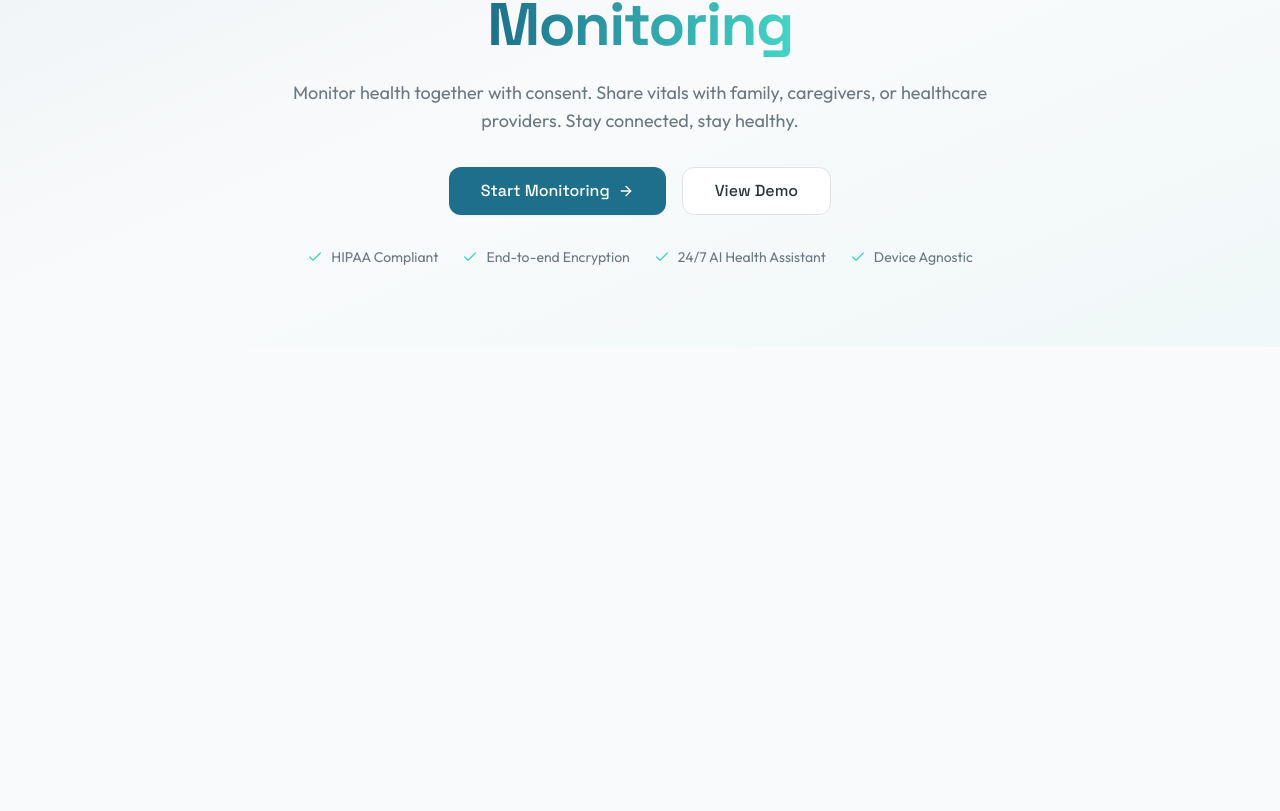
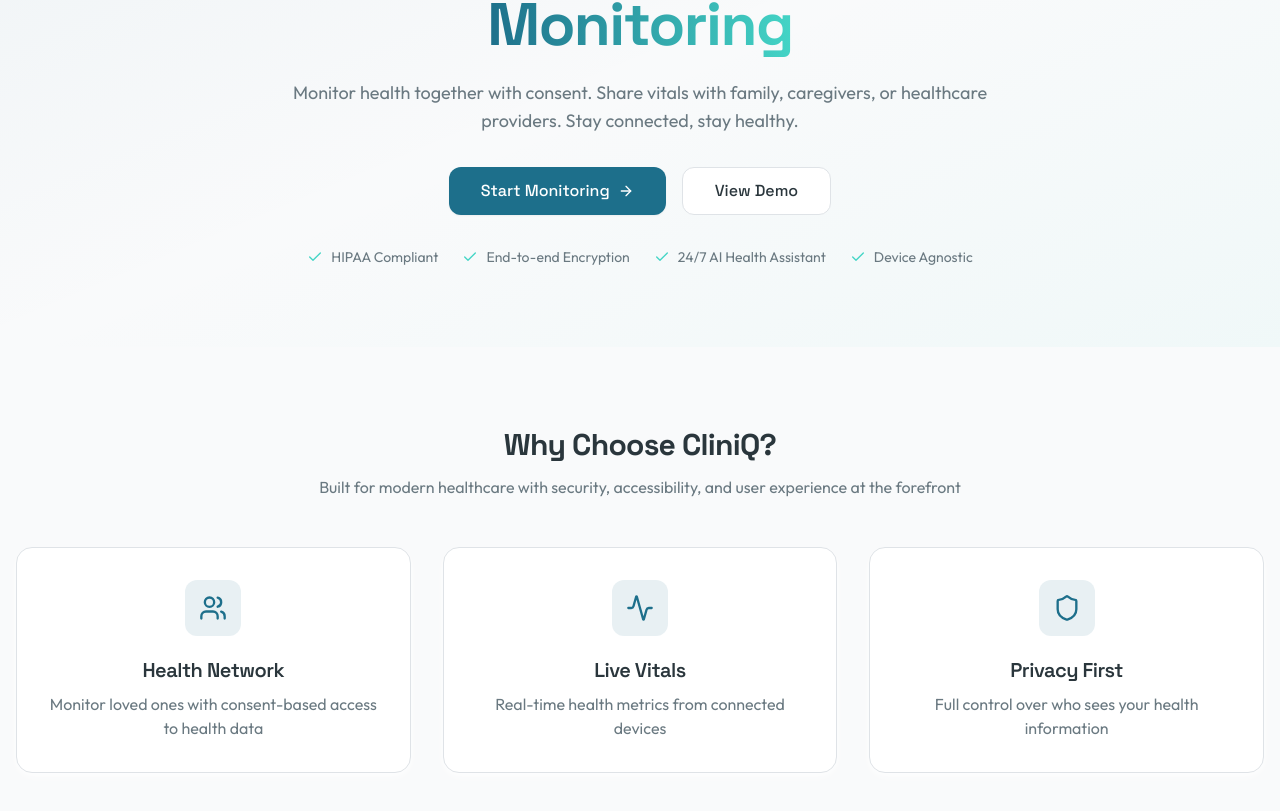
Before and after one commit to Jo-shua09/CliniQ-Connected-Care, a React (Vite) app in the folder CliniQ/: page / in a window 1280 px wide. Shown: the part 193-1004 px from the top of the page. Before the commit the page ends 800 px from the top, so only its background shows below. Built offline with nearby package versions, Linux system fonts and the light colour scheme; the HTML template or start-up script is replaced by a standard one.

Commit message:
feat: add features section to LandingPage with dynamic rendering of features

```diff
--- a/CliniQ/src/pages/LandingPage.tsx
+++ b/CliniQ/src/pages/LandingPage.tsx
@@ -92,6 +92,37 @@
           </motion.div>
         </div>
       </section>
+
+      {/* Features */}
+      <section className="py-12 sm:py-20">
+        <div className="container px-4">
+          <motion.div initial={{ opacity: 0, y: 20 }} whileInView={{ opacity: 1, y: 0 }} viewport={{ once: true }} className="text-center">
+            <h2 className="font-heading text-2xl sm:text-3xl font-bold text-foreground">Why Choose CliniQ?</h2>
+            <p className="mt-2 sm:mt-3 text-sm sm:text-base text-muted-foreground px-4">
+              Built for modern healthcare with security, accessibility, and user experience at the forefront
+            </p>
+          </motion.div>
+
+          <div className="mt-8 sm:mt-12 grid gap-4 sm:gap-8 md:grid-cols-3">
+            {features.map((feature, idx) => (
+              <motion.div
+                key={feature.title}
+                initial={{ opacity: 0, y: 20 }}
+                whileInView={{ opacity: 1, y: 0 }}
+                viewport={{ once: true }}
+                transition={{ delay: idx * 0.1 }}
+                className="card-hover rounded-xl sm:rounded-2xl border border-border bg-card p-5 sm:p-8 text-center shadow-card"
+              >
+                <div className="mx-auto flex h-12 w-12 sm:h-14 sm:w-14 items-center justify-center rounded-xl bg-primary/10">
+                  <feature.icon className="h-6 w-6 sm:h-7 sm:w-7 text-primary" />
+                </div>
+                <h3 className="mt-4 sm:mt-5 font-heading text-lg sm:text-xl font-semibold text-foreground">{feature.title}</h3>
+                <p className="mt-2 text-sm sm:text-base text-muted-foreground">{feature.description}</p>
+              </motion.div>
+            ))}
+          </div>
+        </div>
+      </section>
     </div>
   );
 }
```
